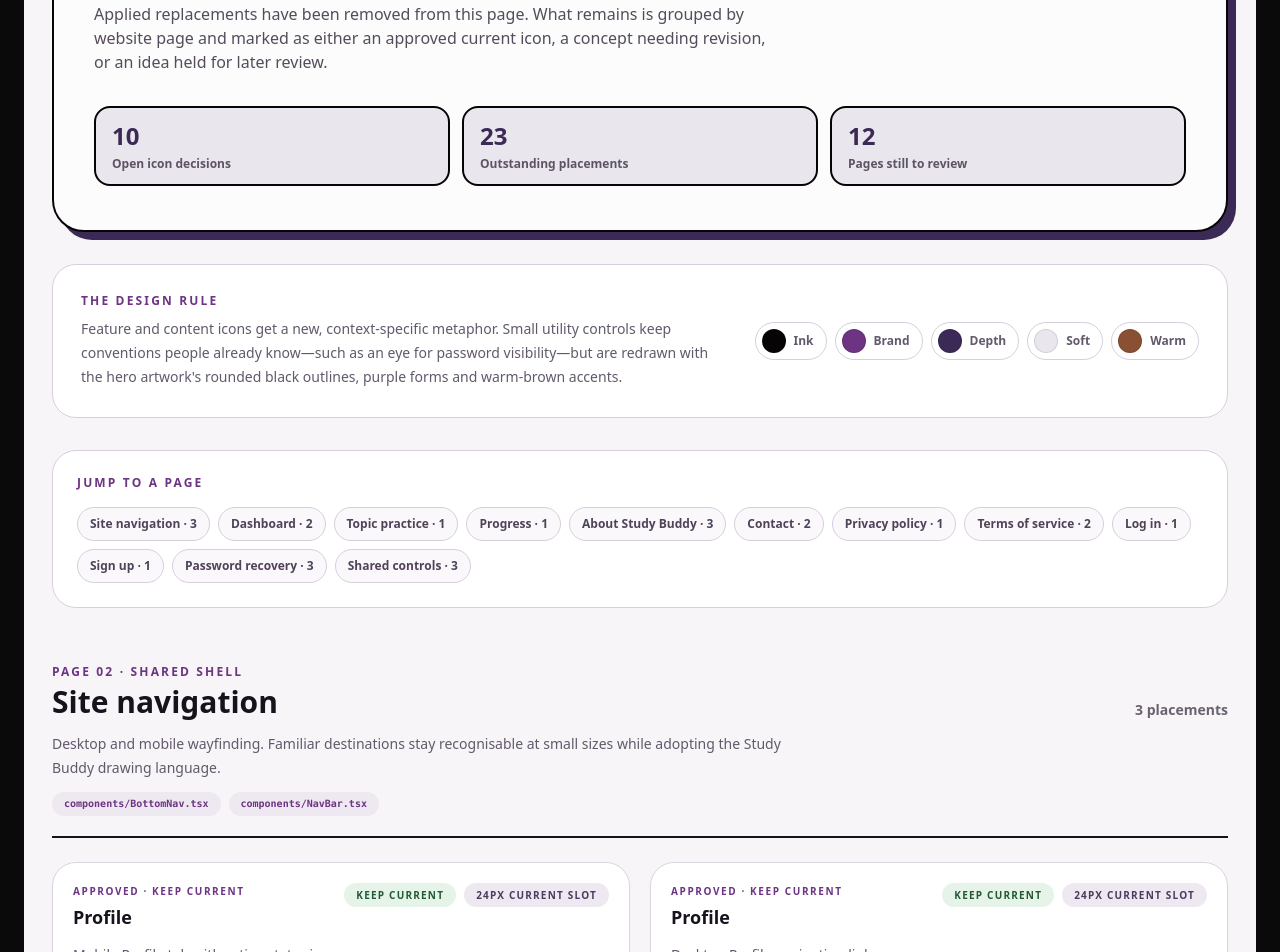
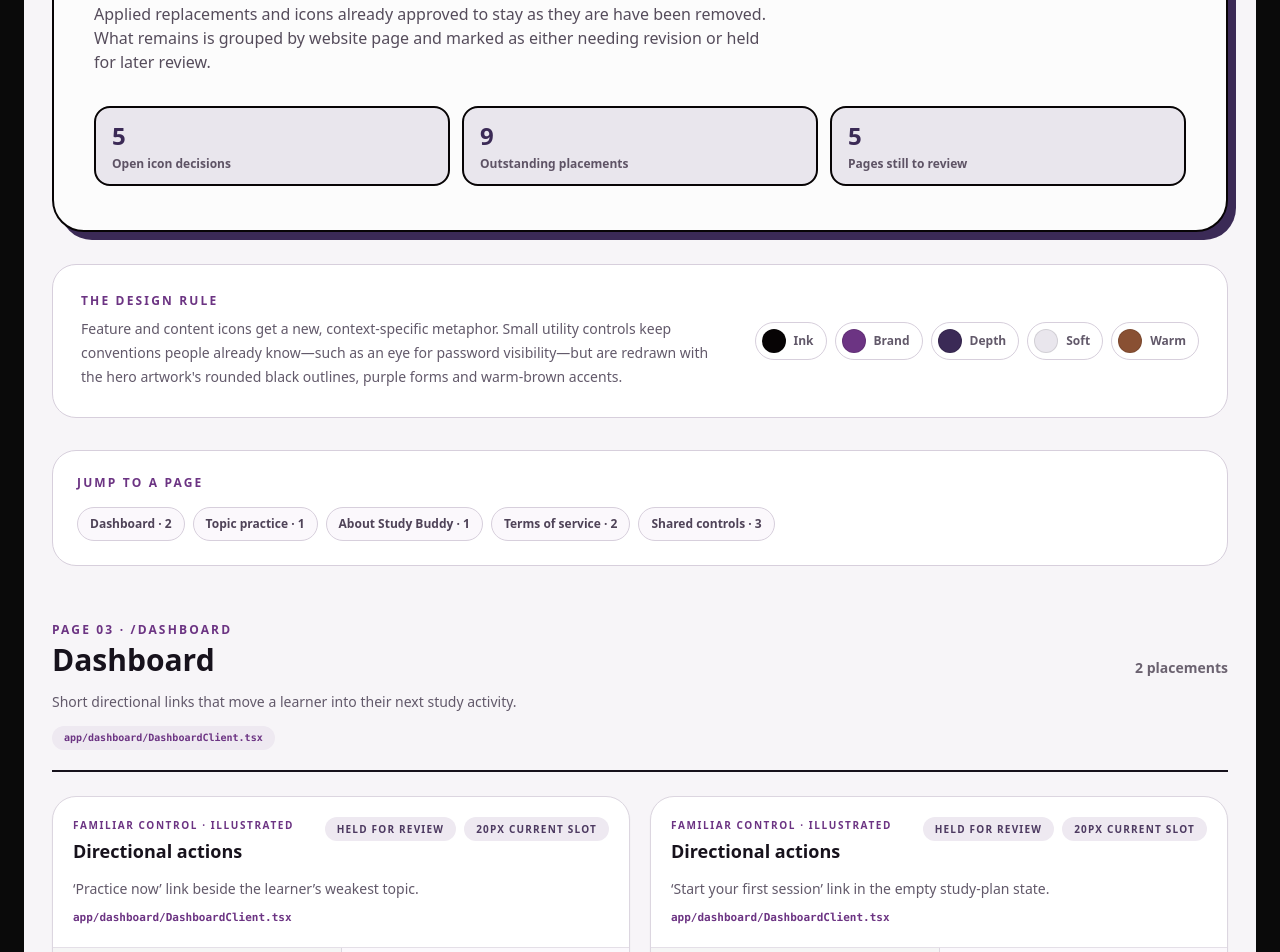
Before and after one commit to studybuddydevelopers/study-buddy-v2, a Next.js app: page /icon-audit in a window 1280 px wide. Shown: the part 320-1272 px from the top of the page. Built offline with nearby package versions, Linux system fonts and the light colour scheme; no server answers.

Commit message:
feat(icon-audit): enhance icon audit decision logic
Added new logic to determine audit decisions for icons.

Introduced sets for current and revision titles to streamline decision-making.

Updated the display text to clarify the status of icons in the audit.

```diff
--- a/app/icon-audit/page.tsx
+++ b/app/icon-audit/page.tsx
@@ -819,9 +819,46 @@ function isAppliedPlacement(icon: IconDecision) {
   return false;
 }
 
+type AuditDecision = "keep" | "revise" | "held";
+
+const KEEP_CURRENT_TITLES = new Set([
+  "Profile",
+  "Notifications",
+  "Progress explanation",
+  "Auth encouragement",
+  "Send message",
+]);
+
+const REVISION_TITLES = new Set([
+  "Select expand / collapse",
+  "Button loading",
+  "Important restriction",
+]);
+
+function auditDecision(icon: IconDecision, location: IconLocation): AuditDecision {
+  if (KEEP_CURRENT_TITLES.has(icon.title)) return "keep";
+
+  if (icon.title === "Directional actions") {
+    if (location.file === "app/terms-of-service/page.tsx") return "revise";
+    if (
+      location.file === "app/about-us/page.tsx" ||
+      location.file === "app/contact-us/page.tsx" ||
+      location.file === "app/privacy-policy/page.tsx"
+    ) {
+      return "keep";
+    }
+
+    return "held";
+  }
+
+  if (REVISION_TITLES.has(icon.title)) return "revise";
+  return "held";
+}
+
 const OPEN_ICONS = ICONS.flatMap((icon) => {
   const locations = icon.locations.filter(
-    () => !isAppliedPlacement(icon),
+    (location) =>
+      !isAppliedPlacement(icon) && auditDecision(icon, location) !== "keep",
   );
 
   return locations.length > 0 ? [{ ...icon, locations }] : [];
@@ -859,9 +896,9 @@ export default function IconAuditPage() {
               Review only what is still outstanding
             </h1>
             <p className="mt-5 max-w-2xl text-sm font-medium leading-7 text-[#554C5B] sm:text-base">
-              Applied replacements have been removed from this page. What remains is
-              grouped by website page and marked as either an approved current icon,
-              a concept needing revision, or an idea held for later review.
+              Applied replacements and icons already approved to stay as they are have
+              been removed. What remains is grouped by website page and marked as
+              either needing revision or held for later review.
             </p>
           </div>
 
@@ -1073,42 +1110,6 @@ function proposalApproach(icon: IconDecision, decision: AuditDecision) {
   return familiarControls.has(icon.title)
     ? "Familiar control · illustrated"
     : "New contextual metaphor";
-}
-
-type AuditDecision = "keep" | "revise" | "held";
-
-const KEEP_CURRENT_TITLES = new Set([
-  "Profile",
-  "Notifications",
-  "Progress explanation",
-  "Auth encouragement",
-  "Send message",
-]);
-
-const REVISION_TITLES = new Set([
-  "Select expand / collapse",
-  "Button loading",
-  "Important restriction",
-]);
-
-function auditDecision(icon: IconDecision, location: IconLocation): AuditDecision {
-  if (KEEP_CURRENT_TITLES.has(icon.title)) return "keep";
-
-  if (icon.title === "Directional actions") {
-    if (location.file === "app/terms-of-service/page.tsx") return "revise";
-    if (
-      location.file === "app/about-us/page.tsx" ||
-      location.file === "app/contact-us/page.tsx" ||
-      location.file === "app/privacy-policy/page.tsx"
-    ) {
-      return "keep";
-    }
-
-    return "held";
-  }
-
-  if (REVISION_TITLES.has(icon.title)) return "revise";
-  return "held";
 }
 
 function auditDecisionLabel(decision: AuditDecision) {
```
